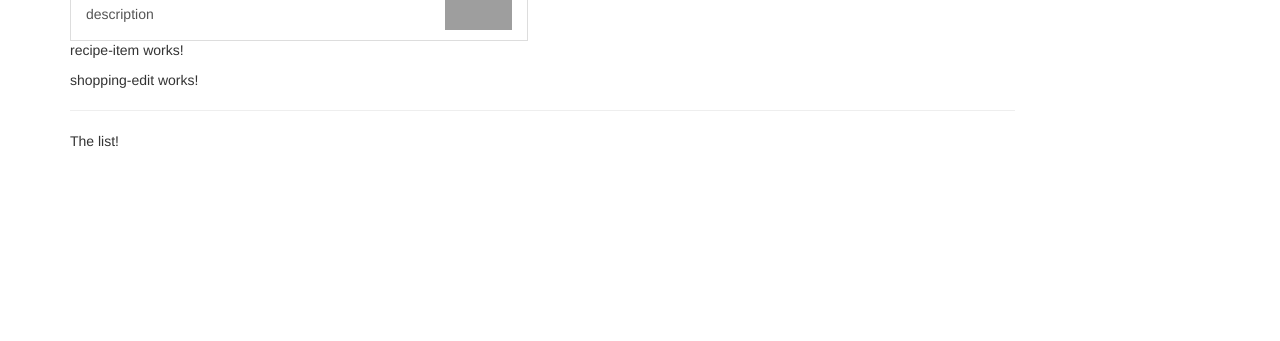
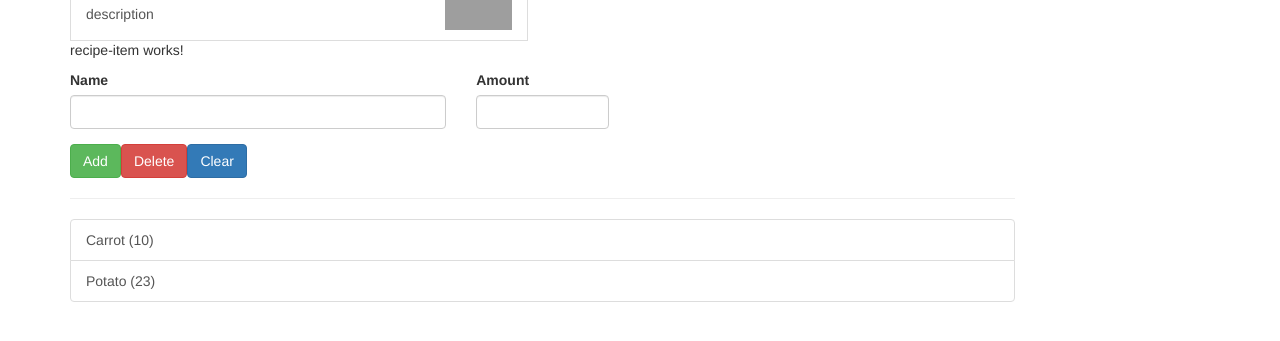
Before and after one commit to sebastianpopa/ng_app, an Angular app: page / in a window 1280 px wide. Shown: the part 249-590 px from the top of the page. Built offline with nearby package versions, Linux system fonts and the light colour scheme; grey boxes are pictures that could not be loaded.

Commit message:
Added Ingredient model and shopping-list edit component

```diff
--- /dev/null
+++ b/src/app/shared/ingredient.model.ts
@@ -0,0 +1,9 @@
+export class Ingredient {
+    public name: string;
+    public amount: number;
+
+    constructor(name: string, amount: number) {
+        this.name = name;
+        this.amount = amount;
+    }
+}
--- a/src/app/shopping-list/shopping-edit/shopping-edit.component.html
+++ b/src/app/shopping-list/shopping-edit/shopping-edit.component.html
@@ -1 +1,23 @@
-<p>shopping-edit works!</p>
+<div class="row">
+    <div class="col-xs-12">
+        <form>
+            <div class="row">
+                <div class="col-sm-5 form-group">
+                    <label for="name">Name</label>
+                    <input type="text" id="name" class="form-control">
+                </div>
+                <div class="col-sm-2 form-group">
+                    <label for="amount">Amount</label>
+                    <input type="number" id="amount" class="form-control">
+                </div>
+            </div>
+            <div class="row">
+                <div class="col-xs-12">
+                    <button class="btn btn-success" type="submit">Add</button>
+                    <button class="btn btn-danger" type="button">Delete</button>
+                    <button class="btn btn-primary" type="button">Clear</button>
+                </div>
+            </div>
+        </form>
+    </div>
+</div>
--- a/src/app/shopping-list/shopping-list.component.html
+++ b/src/app/shopping-list/shopping-list.component.html
@@ -4,6 +4,14 @@
 
         </app-shopping-edit>
         <hr>
-        <p>The list!</p>
+        <ul class="list-group">
+            <a
+                class="list-group-item"
+                style="cursor: pointer"
+                *ngFor="let ingredient of ingredients"
+            >
+                {{ ingredient.name }} ({{ingredient.amount}})
+            </a>
+        </ul>
     </div>
 </div>
--- a/src/app/shopping-list/shopping-list.component.ts
+++ b/src/app/shopping-list/shopping-list.component.ts
@@ -1,4 +1,6 @@
 import { Component, OnInit } from '@angular/core';
+
+import { Ingredient } from '../shared/ingredient.model';
 
 @Component({
   selector: 'app-shopping-list',
@@ -6,7 +8,10 @@ import { Component, OnInit } from '@angular/core';
   styleUrls: ['./shopping-list.component.css']
 })
 export class ShoppingListComponent implements OnInit {
-
+  ingredients: Ingredient[] = [
+    new Ingredient('Carrot', 10),
+    new Ingredient('Potato', 23)
+  ];
   constructor() { }
 
   ngOnInit(): void {
```
